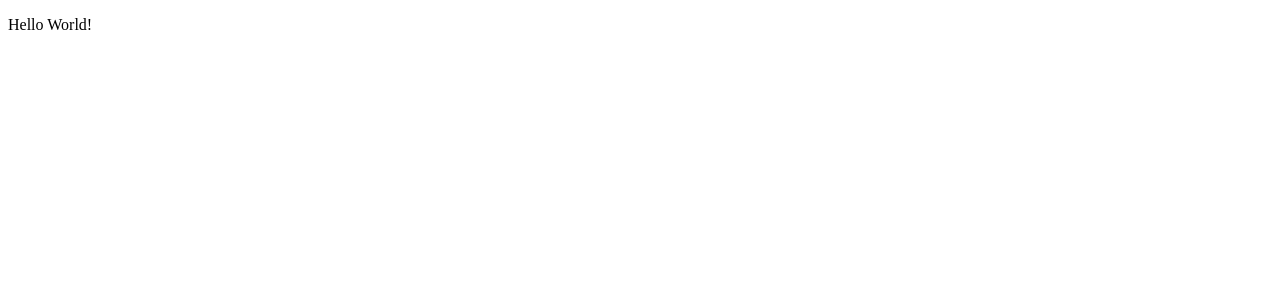
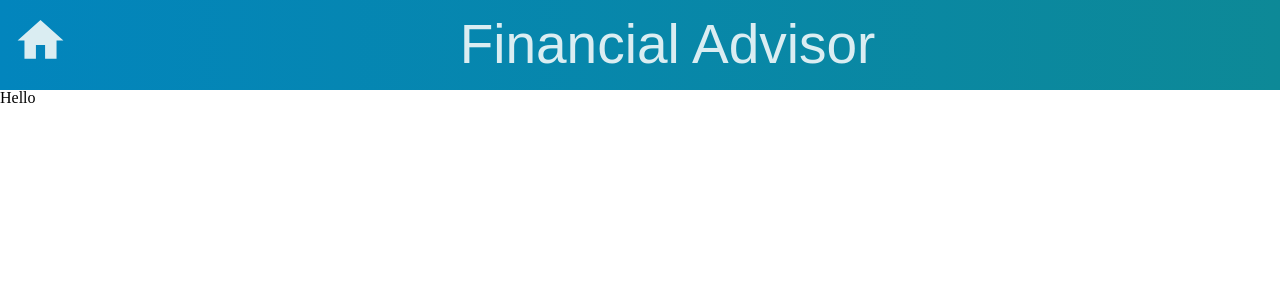
Before and after one commit to JosephASandoval/financial_advisor, a React (Create React App) app: page / in a window 1280 px wide. Shown: the top 300 px of the page. Built offline with nearby package versions, Linux system fonts and the light colour scheme.

Commit message:
create app header with home button

```diff
--- a/package.json
+++ b/package.json
@@ -3,11 +3,14 @@
   "version": "0.1.0",
   "private": true,
   "dependencies": {
+    "@material-ui/core": "^4.12.3",
+    "@material-ui/icons": "^4.11.2",
     "@testing-library/jest-dom": "^5.14.1",
     "@testing-library/react": "^11.2.7",
     "@testing-library/user-event": "^12.8.3",
     "react": "^17.0.2",
     "react-dom": "^17.0.2",
+    "react-router-dom": "^5.3.0",
     "react-scripts": "4.0.3",
     "web-vitals": "^1.1.2"
   },
--- a/src/App.js
+++ b/src/App.js
@@ -1,11 +1,23 @@
 import React from "react";
+import { Switch, Route } from "react-router-dom";
+import Header from "./components/Header";
 
-function App() {
+const App = () => {
   return (
-    <div className="App">
-      <p>Hello World!</p>
+    <div>
+      <Header />
+
+      <Switch>
+        <Route exact path="/">
+          <p>Hello</p>
+        </Route>
+
+        <Route path="/world">
+          <p>World</p>
+        </Route>
+      </Switch>
     </div>
   );
-}
+};
 
 export default App;
--- /dev/null
+++ b/src/Context.js
@@ -0,0 +1,23 @@
+import React, { useState, useEffect } from "react";
+
+const Context = React.createContext();
+
+const ContextProvider = ({ children }) => {
+  const [state1, setState1] = useState(0);
+
+  useEffect(() => {
+    setState1(1);
+  }, []);
+
+  return (
+    <Context.Provider
+      value={{
+        state1,
+      }}
+    >
+      {children}
+    </Context.Provider>
+  );
+};
+
+export { ContextProvider, Context };
--- /dev/null
+++ b/src/components/Header.js
@@ -0,0 +1,16 @@
+import React from "react";
+import { Link } from "react-router-dom";
+import HomeIcon from "@material-ui/icons/Home";
+
+const Header = () => {
+  return (
+    <div className="header">
+      <Link to="/">
+        <HomeIcon fontSize="inherit" className="home" />
+      </Link>
+      <h1>Financial Advisor</h1>
+    </div>
+  );
+};
+
+export default Header;
--- a/src/index.js
+++ b/src/index.js
@@ -1,6 +1,16 @@
 import React from "react";
 import ReactDOM from "react-dom";
-import "./style.css";
+import "./style/reset.css";
+import "./style/style.css";
 import App from "./App";
+import { BrowserRouter as Router } from "react-router-dom";
+import { ContextProvider } from "./Context";
 
-ReactDOM.render(<App />, document.getElementById("root"));
+ReactDOM.render(
+  <ContextProvider>
+    <Router>
+      <App />
+    </Router>
+  </ContextProvider>,
+  document.getElementById("root")
+);
--- /dev/null
+++ b/src/style/reset.css
@@ -0,0 +1,48 @@
+/* http://meyerweb.com/eric/tools/css/reset/
+   v2.0 | 20110126
+   License: none (public domain)
+*/
+
+html, body, div, span, applet, object, iframe,
+h1, h2, h3, h4, h5, h6, p, blockquote, pre,
+a, abbr, acronym, address, big, cite, code,
+del, dfn, em, img, ins, kbd, q, s, samp,
+small, strike, strong, sub, sup, tt, var,
+b, u, i, center,
+dl, dt, dd, ol, ul, li,
+fieldset, form, label, legend,
+table, caption, tbody, tfoot, thead, tr, th, td,
+article, aside, canvas, details, embed,
+figure, figcaption, footer, header, hgroup,
+menu, nav, output, ruby, section, summary,
+time, mark, audio, video {
+	margin: 0;
+	padding: 0;
+	border: 0;
+	font-size: 100%;
+	font: inherit;
+	vertical-align: baseline;
+}
+/* HTML5 display-role reset for older browsers */
+article, aside, details, figcaption, figure,
+footer, header, hgroup, menu, nav, section {
+	display: block;
+}
+body {
+	line-height: 1;
+}
+ol, ul {
+	list-style: none;
+}
+blockquote, q {
+	quotes: none;
+}
+blockquote:before, blockquote:after,
+q:before, q:after {
+	content: '';
+	content: none;
+}
+table {
+	border-collapse: collapse;
+	border-spacing: 0;
+}
--- /dev/null
+++ b/src/style/style.css
@@ -0,0 +1,24 @@
+display {
+  background-color: #f8f8ff;
+}
+
+.header {
+  background-image: linear-gradient(to right, #0285bd, #0d8997);
+  font-family: sans-serif;
+  font-size: 55px;
+  font-weight: 400;
+  display: flex;
+  justify-content: center;
+  align-items: center;
+  padding: 1%;
+}
+
+.header > h1 {
+  margin: auto;
+  color: #daedf2;
+}
+
+.home {
+  color: #daedf2;
+  cursor: pointer;
+}
```
Also changed, not shown: src/style.css (deleted), 1 other file (tests, documents, lock files or other folders).
